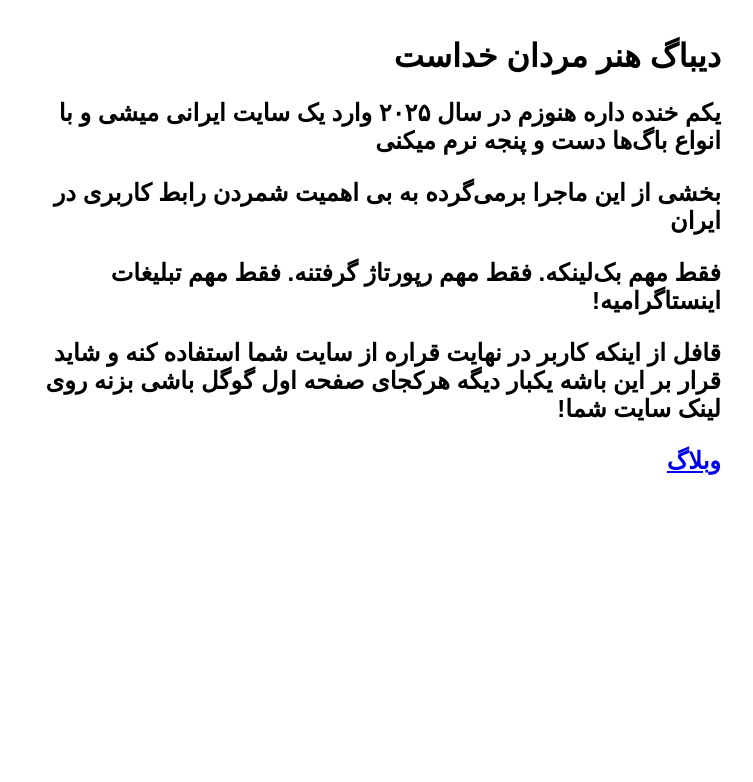
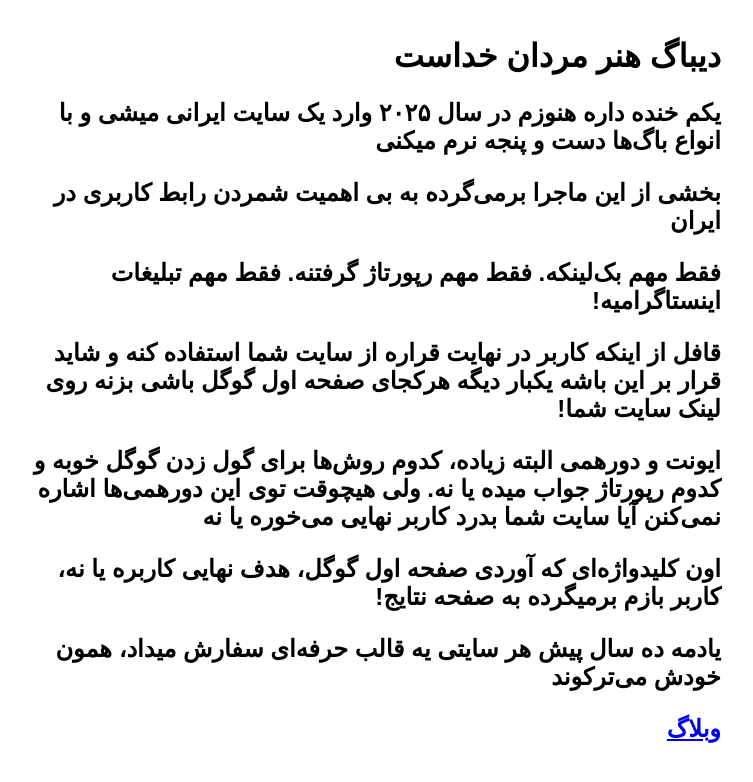
Before and after one commit to darkblog/darkblog.github.io, a Jekyll site: the page built from _posts/2025-2-2-6.md, in a window 1280 px wide. Shown: the top 782 px of the page, without its empty margins (418-1171 px from the left). Built offline with Jekyll 4.4.1, drawn with Linux system fonts in a browser that asks for light colours.

Commit message:
Update 2025-2-2-6.md

```diff
--- a/_posts/2025-2-2-6.md
+++ b/_posts/2025-2-2-6.md
@@ -10,3 +10,9 @@ title: دیباگ هنر مردان خداست
 فقط مهم بک‌لینکه. فقط مهم رپورتاژ گرفتنه. فقط مهم تبلیغات اینستاگرامیه!
 
 قافل از اینکه کاربر در نهایت قراره از سایت شما استفاده کنه و شاید قرار بر این باشه یکبار دیگه هرکجای صفحه اول گوگل باشی بزنه روی لینک سایت شما!
+
+ایونت و دورهمی البته زیاده، کدوم روش‌ها برای گول زدن گوگل خوبه و کدوم رپورتاژ جواب میده یا نه. ولی هیچوقت توی این دورهمی‌ها اشاره نمی‌کنن آیا سایت شما بدرد کاربر نهایی می‌خوره یا نه
+
+اون کلیدواژه‌ای که آوردی صفحه اول گوگل، هدف نهایی کاربره یا نه، کاربر بازم برمیگرده به صفحه نتایج!
+
+یادمه ده سال پیش هر سایتی یه قالب حرفه‌ای سفارش میداد، همون خودش می‌ترکوند
```
